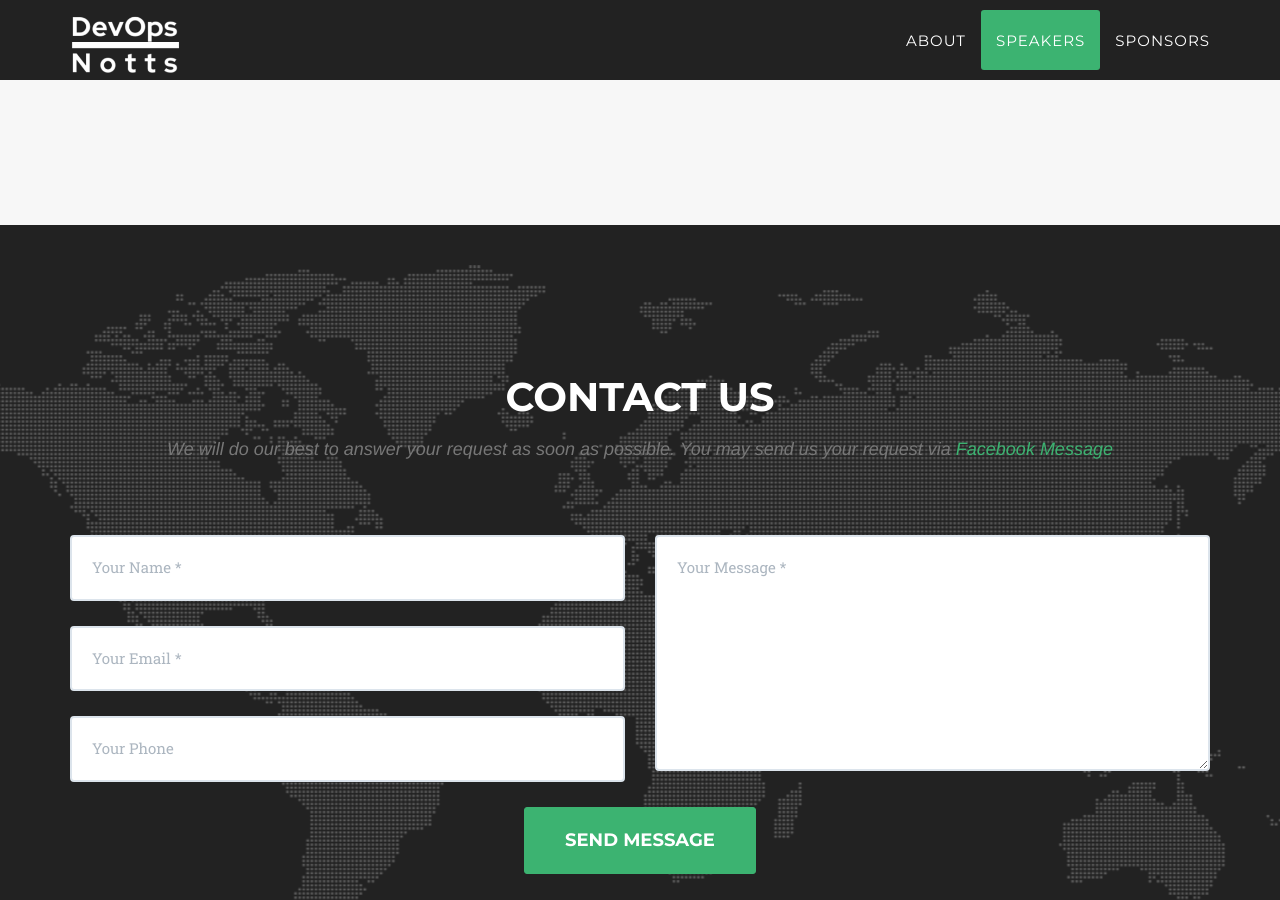
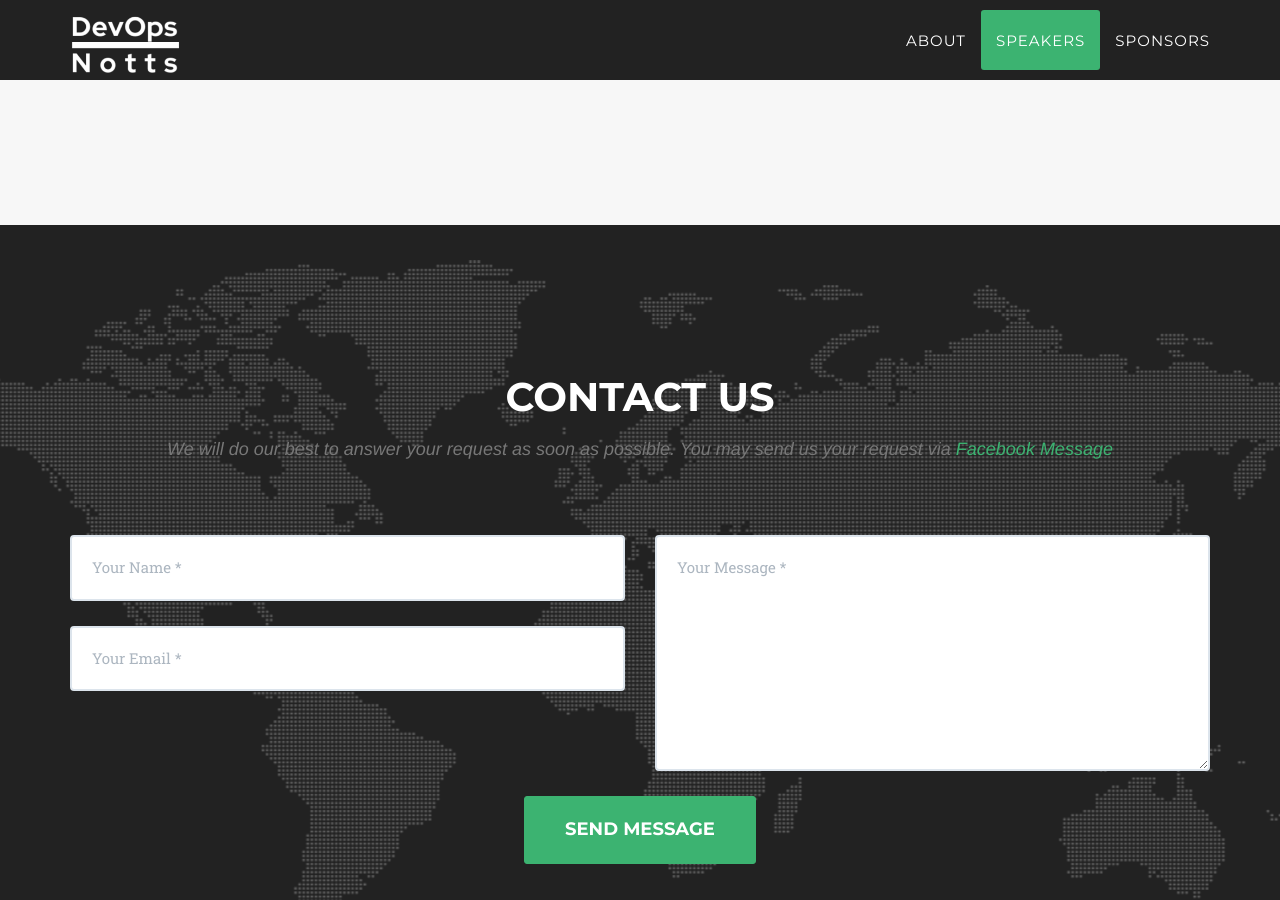
Before and after one commit to devopsnotts/devopsnotts.github.io, a Jekyll site: the page built from index.html, in a window 1280 px wide and 900 px high, scrolled down 4335 px. Built offline with Jekyll 4.4.1, drawn with Linux system fonts in a browser that asks for light colours; nearby versions of some CDN libraries; some web fonts are replaced.

Commit message:
contact form update

```diff
--- a/_layouts/2017_home.html
+++ b/_layouts/2017_home.html
@@ -24,7 +24,7 @@
     {% include 2017_data/speakers.html %}
     {% include 2017_data/intro.html %}
     {% include 2017_data/sponsors.html %}
-    {% include 2016_data/contact.html %}
+    {% include 2017_data/contact.html %}
     {% include 2016_data/footer.html %}
     {% include 2017_data/speakers_info.html %}
     {% include 2016_data/js.html %}
```
